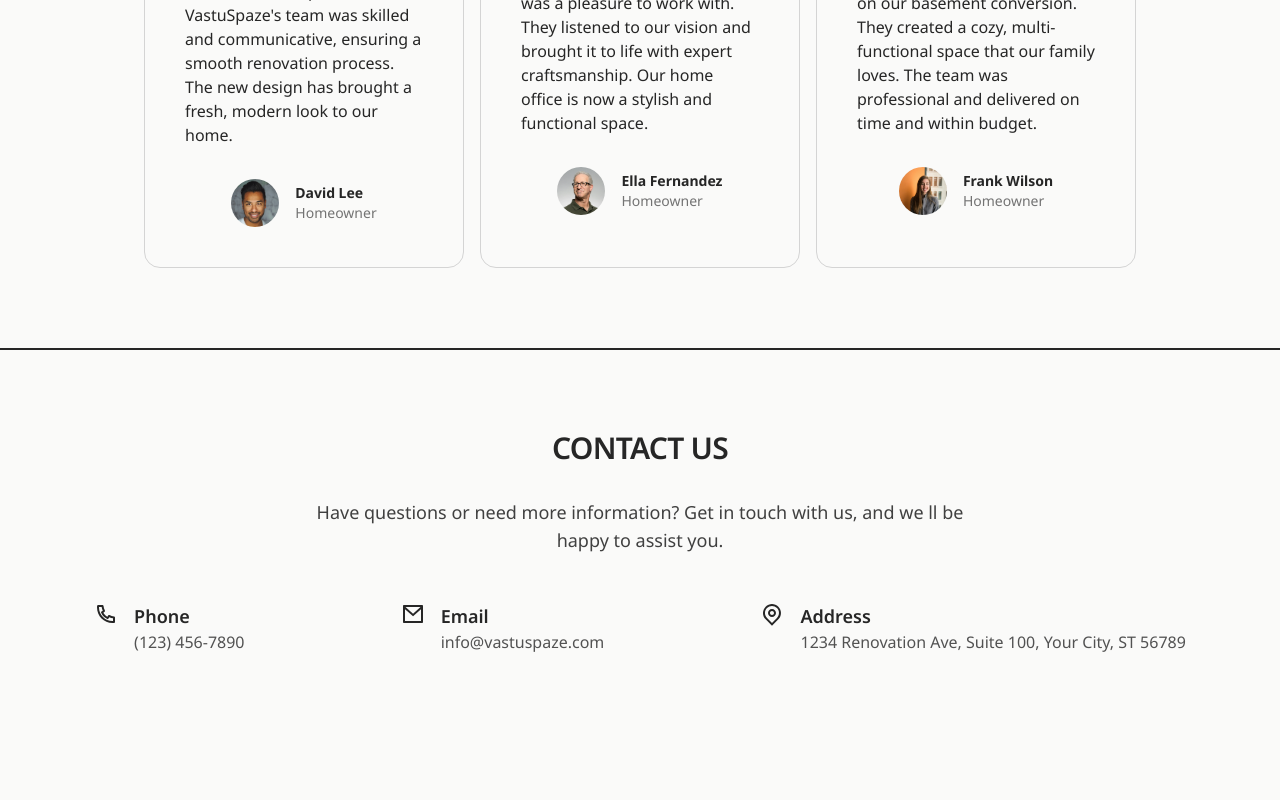
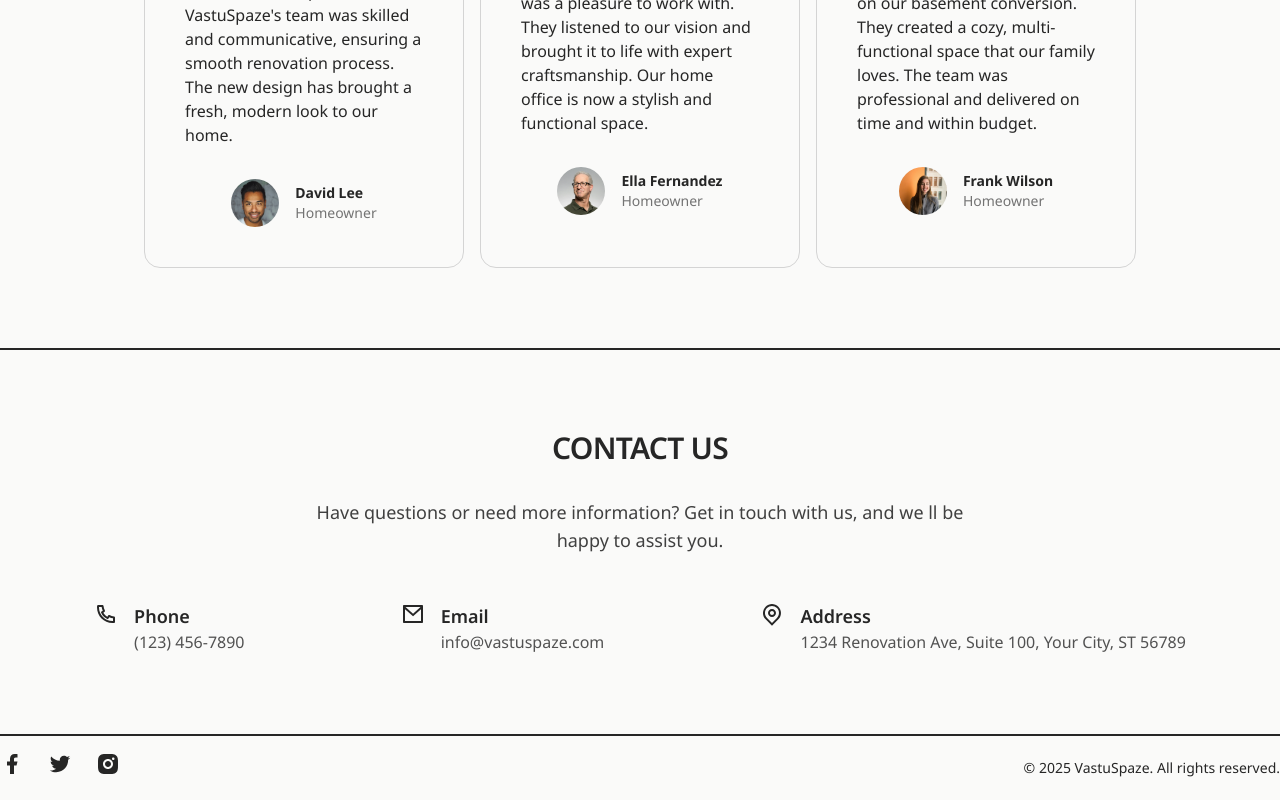
Before and after one commit to abhi-up/vastuspaze-renovation, a React (Vite) app: page / in a window 1280 px wide. Shown: the part 6589-7389 px from the top of the page. Before the commit the page ends 7323 px from the top, so only its background shows below. Built offline with nearby package versions, Linux system fonts and the light colour scheme.

Commit message:
feat: footer section

```diff
--- a/src/App.jsx
+++ b/src/App.jsx
@@ -1,5 +1,6 @@
 import About from "./components/About"
 import ContactUs from "./components/ContactUs"
+import Footer from "./components/Footer"
 import Hero from "./components/Hero"
 import Navbar from "./components/Navbar"
 import Portfolio from "./components/Portfolio"
@@ -16,6 +17,7 @@ const App = () => {
       <About />
       <Reviews />
       <ContactUs />
+      <Footer />
     </main>
   )
 }
--- /dev/null
+++ b/src/components/Footer.jsx
@@ -0,0 +1,47 @@
+import {
+  RiFacebookFill,
+  RiInstagramFill,
+  RiTwitterFill,
+} from "@remixicon/react"
+
+const Footer = () => {
+  return (
+    <footer className="max-w-7xl mx-auto">
+      <div className="flex flex-col md:flex-row justify-between items-center border-t-2 py-4">
+        <div className="flex space-x-6 mb-2">
+          <a
+            href="https://www.facebook.com"
+            target="_blank"
+            rel="noopener noreferrer"
+            aria-label="Visit our Facebook page"
+          >
+            <RiFacebookFill />
+          </a>
+
+          <a
+            href="https://www.twitter.com"
+            target="_blank"
+            rel="noopener noreferrer"
+            aria-label="Visit our Twitter page"
+          >
+            <RiTwitterFill />
+          </a>
+
+          <a
+            href="https://www.instagram.com"
+            target="_blank"
+            rel="noopener noreferrer"
+            aria-label="Visit our Instagram page"
+          >
+            <RiInstagramFill />
+          </a>
+        </div>
+
+        <div className="text-sm">
+          <p>&copy; 2025 VastuSpaze. All rights reserved.</p>
+        </div>
+      </div>
+    </footer>
+  )
+}
+export default Footer
```
